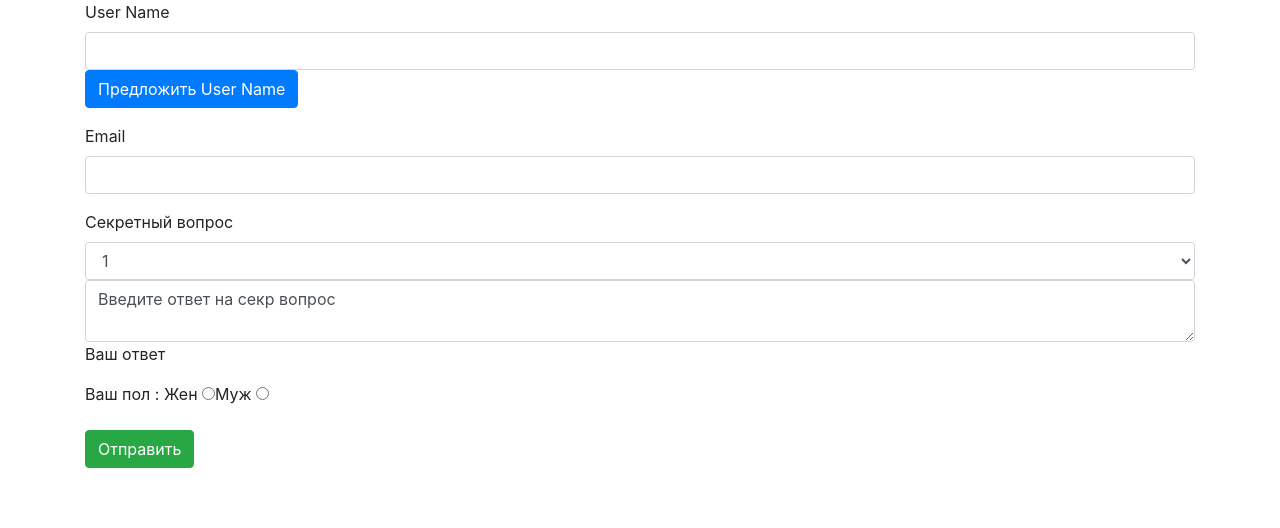
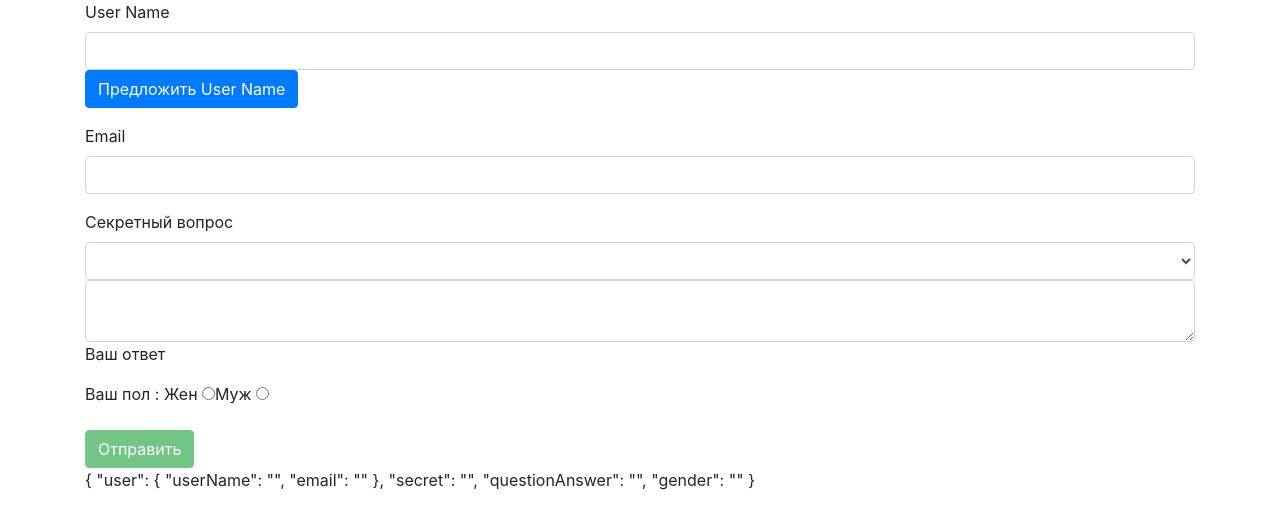
Before and after one commit to DenMinzalirov/minzakirov_home_Angular_It-academy, an Angular app in the folder lesson9Forms/: page / in a window 1280 px wide. Shown: the top 528 px of the page. Built offline with nearby package versions, Linux system fonts and the light colour scheme.

Commit message:
feat: valid user group

```diff
--- a/lesson9Forms/src/app/app.module.ts
+++ b/lesson9Forms/src/app/app.module.ts
@@ -3,6 +3,7 @@ import { NgModule } from '@angular/core';
 
 import { AppComponent } from './app.component';
 import { UserFormComponent } from './components/user-form/user-form.component';
+import {FormsModule} from '@angular/forms';
 
 @NgModule({
   declarations: [
@@ -10,7 +11,8 @@ import { UserFormComponent } from './components/user-form/user-form.component';
     UserFormComponent
   ],
   imports: [
-    BrowserModule
+    BrowserModule,
+    FormsModule
   ],
   providers: [],
   bootstrap: [AppComponent]
--- a/lesson9Forms/src/app/components/user-form/user-form.component.css
+++ b/lesson9Forms/src/app/components/user-form/user-form.component.css
@@ -0,0 +1,3 @@
+input.ng-invalid.ng-touched {
+  border: 1px solid red;
+}
--- a/lesson9Forms/src/app/components/user-form/user-form.component.html
+++ b/lesson9Forms/src/app/components/user-form/user-form.component.html
@@ -1,34 +1,77 @@
 <div class="container">
   <div class="col-xs-8 col-xs-offset-2">
-    <form>
-      <div class="form-group">
+    <form (ngSubmit)="submitForm(form)" #form="ngForm">
+      <div ngModelGroup="user" #user="ngModelGroup">
+        <div class="form-group">
         <label>User Name</label>
-        <input type="text" class="form-control">
+        <input
+          type="text"
+          class="form-control"
+          ngModel
+          name="userName"
+          required
+          #userName="ngModel"
+        >
+        <p *ngIf="userName.invalid && userName.touched">Ввдите имя</p>
         <button class="btn btn-primary">Предложить User Name</button>
+        </div>
+        <div class="form-group" >
+        <label>Email</label>
+        <input
+          type="text"
+          class="form-control"
+          ngModel
+          name="email"
+          required
+          email
+          #email="ngModel"
+        >
+        <p *ngIf="email.invalid && email.touched">Ввдите корректный email</p>
       </div>
-      <div class="form-group">
-        <label>Email</label>
-        <input type="text" class="form-control">
       </div>
+      <p *ngIf="user.invalid && user.touched">Введите корректные данные пользователя</p>
       <div class="form-group">
         <label>Секретный вопрос</label>
-        <select class="form-control">
+        <select
+          class="form-control"
+          ngModel
+          name="secret"
+        >
           <option value="1">1</option>
           <option value="2">2</option>
           <option value="3">3</option>
         </select>
-        <textarea class="form-control">Введите ответ на секр вопрос</textarea>
+        <textarea
+          class="form-control"
+          ngModel
+          name="questionAnswer"
+        >Введите ответ на секр вопрос</textarea>
         <p>Ваш ответ</p>
       </div>
       <div class="form-group">Ваш пол :
         <label>Жен
-          <input type="radio">
+          <input
+            type="radio"
+            ngModel
+            name="gender"
+            value="Woman"
+          >
         </label>
         <label>Муж
-          <input type="radio">
+          <input
+            type="radio"
+            ngModel
+            name="gender"
+            value="Man"
+          >
         </label>
       </div>
-      <button class="btn btn-success" type="submit">Отправить</button>
+      <button
+        class="btn btn-success"
+        type="submit"
+        [disabled]="!form.valid"
+      >Отправить</button>
     </form>
   </div>
+  {{form.value | json}}
 </div>
--- a/lesson9Forms/src/app/components/user-form/user-form.component.ts
+++ b/lesson9Forms/src/app/components/user-form/user-form.component.ts
@@ -1,4 +1,5 @@
 import { Component, OnInit } from '@angular/core';
+import {NgForm} from '@angular/forms';
 
 @Component({
   selector: 'app-user-form',
@@ -7,6 +8,10 @@ import { Component, OnInit } from '@angular/core';
 })
 export class UserFormComponent implements OnInit {
 
+  submitForm(form: NgForm) {
+    console.log(form);
+  }
+
   constructor() { }
 
   ngOnInit() {
```
Also changed, not shown: lesson9Forms/src/app/models/user-data.interface.ts (added, +10 -0 lines).
